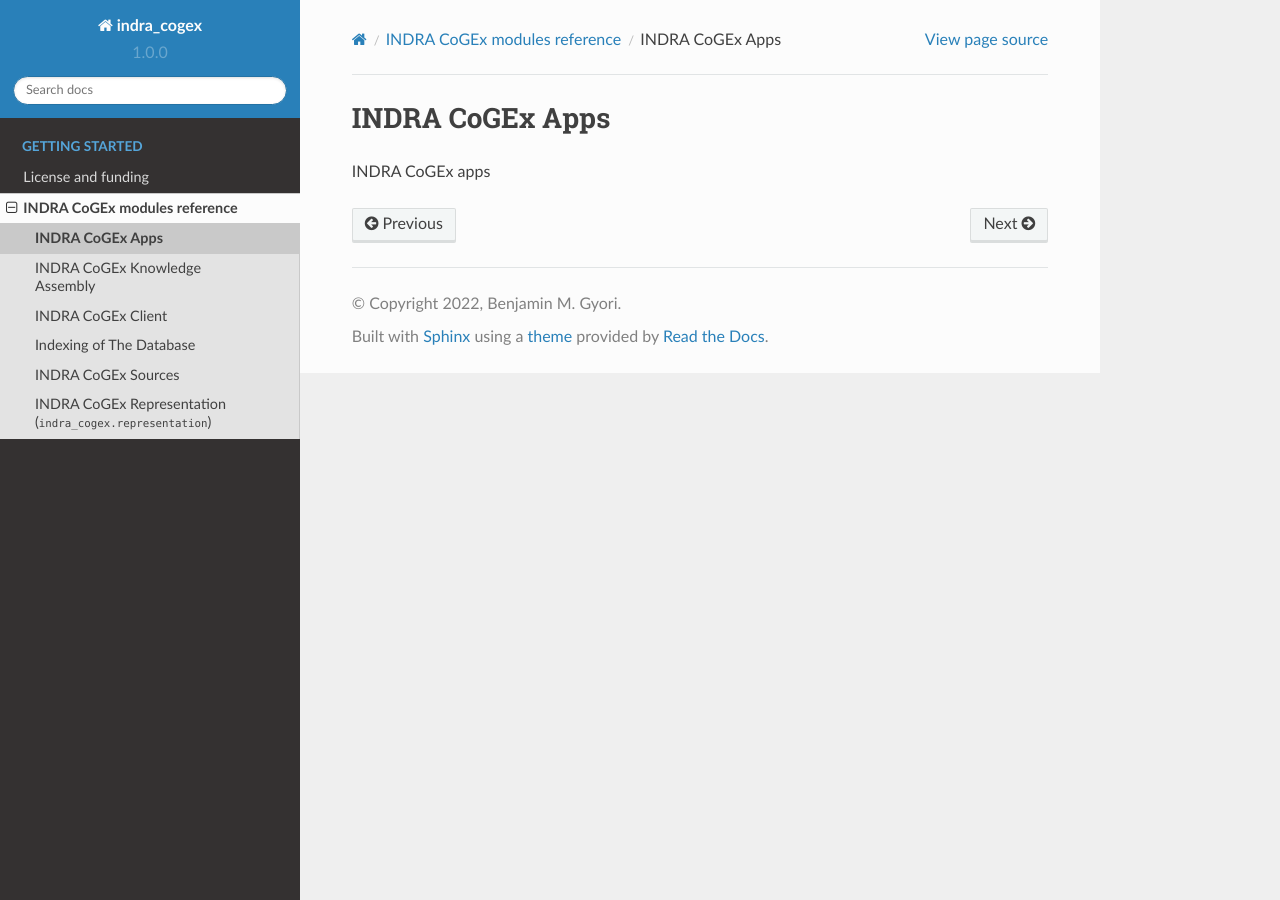
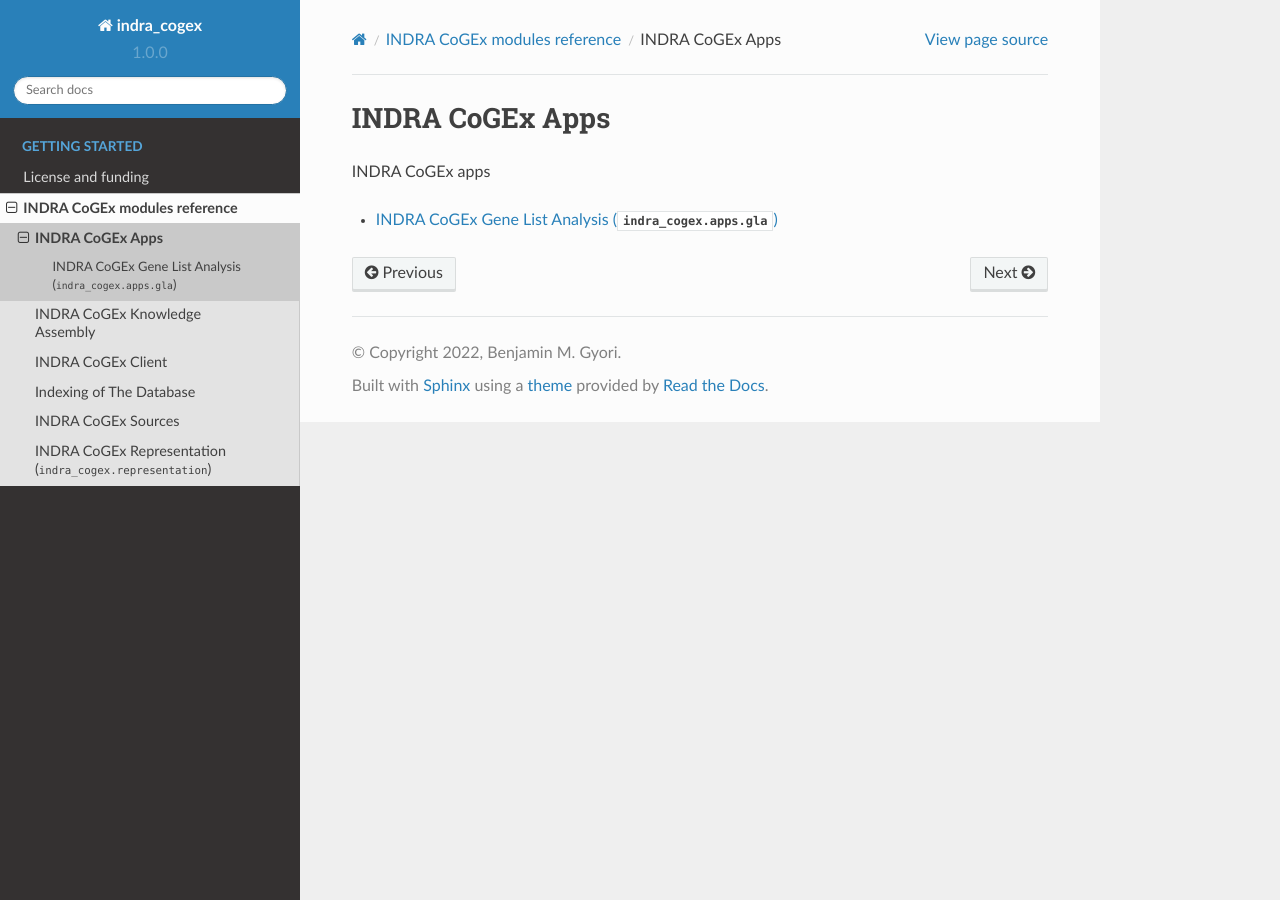
Before and after one commit to gyorilab/indra_cogex, a Sphinx documentation site: the page built from docs/source/modules/apps/index.rst, in a window 1280 px wide. Built offline with Sphinx 7.4.7 and the Read the Docs theme 2.0.0, drawn with Linux system fonts in a browser that asks for light colours.

Commit message:
Add automodule for gla app

```diff
--- /dev/null
+++ b/docs/source/modules/apps/gla.rst
@@ -0,0 +1,8 @@
+.. _indra_cogex_gla_ref:
+
+INDRA CoGEx Gene List Analysis (:py:mod:`indra_cogex.apps.gla`)
+===============================================================
+
+.. automodule:: indra_cogex.apps.gla
+    :members:
+    :show-inheritance:
--- a/docs/source/modules/apps/index.rst
+++ b/docs/source/modules/apps/index.rst
@@ -4,3 +4,8 @@
 ================
 
 INDRA CoGEx apps
+
+.. toctree::
+   :maxdepth: 3
+
+   gla
```
